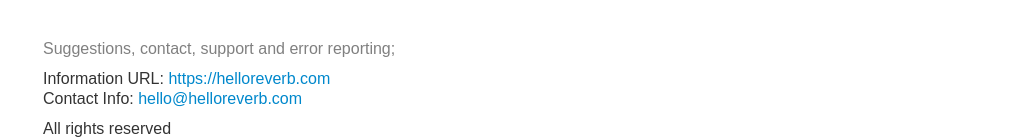
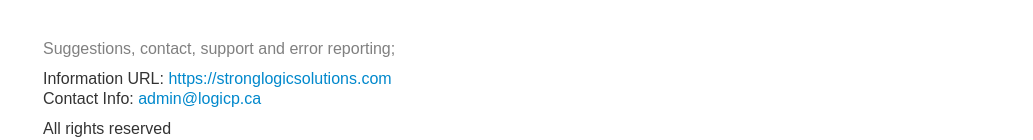
Before and after one commit to adventurist/philquotes, a website: page docs/index.html in a window 1280 px wide. Shown: the part 2623-2763 px from the top of the page, without its empty margins (247-1280 px from the left). Drawn offline with Linux system fonts and the light colour scheme.

Commit message:
putting my contact

```diff
--- a/docs/index.html
+++ b/docs/index.html
@@ -1479,8 +1479,8 @@ except ApiException as e:
           <div id="footer">
             <div id="api-_footer">
               <p>Suggestions, contact, support and error reporting;
-                  <div class="app-desc">Information URL: <a href="https://helloreverb.com">https://helloreverb.com</a></div>
-                  <div class="app-desc">Contact Info: <a href="hello@helloreverb.com">hello@helloreverb.com</a></div>
+                  <div class="app-desc">Information URL: <a href="https://stronglogicsolutions.com">https://stronglogicsolutions.com</a></div>
+                  <div class="app-desc">Contact Info: <a href="admin@logicp.ca">admin@logicp.ca</a></div>
               </p>
                 <div class="license-info">All rights reserved</div>
                 <div class="license-url">http://apache.org/licenses/LICENSE-2.0.html</div>
```
